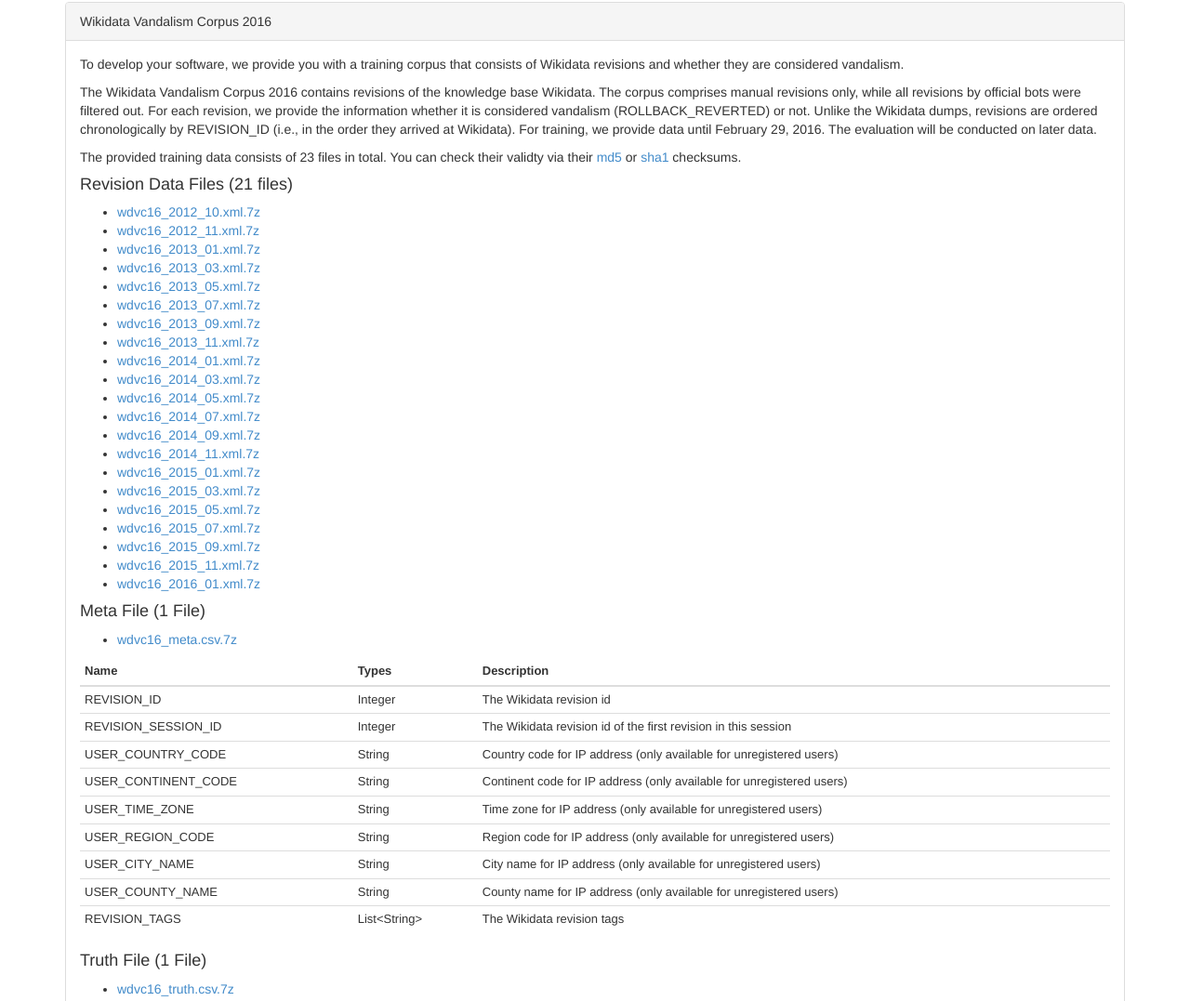
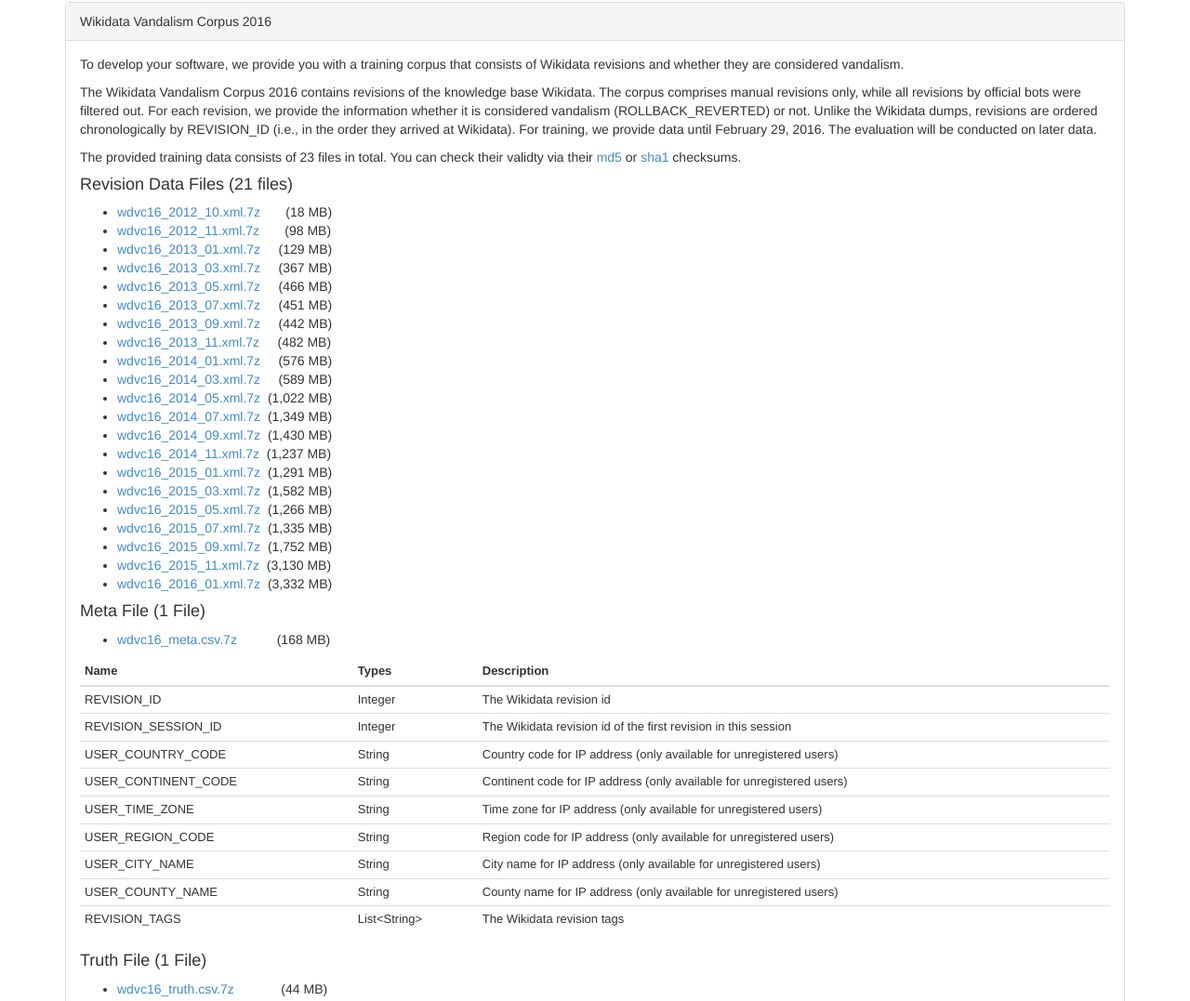
Before and after one commit to wsdm-cup-2017/wsdm-cup-2017.github.io, a website: page vandalism-detection.html in a window 1280 px wide. Shown: the part 565-1642 px from the top of the page at 93% size. Drawn offline with Linux system fonts and the light colour scheme.

Commit message:
file sizes

```diff
--- a/vandalism-detection.html
+++ b/vandalism-detection.html
@@ -94,39 +94,39 @@
       </div>
 
 
-      <div class="panel panel-default">
-      <div class="panel-heading">Wikidata Vandalism Corpus 2016</div>
+      <div class="panel panel-default" id="corpus-wdvc-16">
+        <div class="panel-heading">Wikidata Vandalism Corpus 2016</div>
         <div class="panel-body">
           <p>To develop your software, we provide you with a training corpus that consists of Wikidata revisions and whether they are considered vandalism.<p>
           <p>The Wikidata Vandalism Corpus 2016 contains revisions of the knowledge base Wikidata. The corpus comprises manual revisions only, while all revisions by official bots were filtered out. For each revision, we provide the information whether it is considered vandalism (ROLLBACK_REVERTED) or not. Unlike the Wikidata dumps, revisions are ordered chronologically by REVISION_ID (i.e., in the order they arrived at Wikidata). For training, we provide data until February 29, 2016. The evaluation will be conducted on later data.</p>
           <p>The provided training data consists of 23 files in total. You can check their validty via their <a href="http://www.uni-weimar.de/medien/webis/corpora/corpus-wdvc-16/checksums.md5">md5</a> or <a href="http://www.uni-weimar.de/medien/webis/corpora/corpus-wdvc-16/checksums.sha1">sha1</a> checksums.</p>
           <h4>Revision Data Files (21 files)</h4>
           <ul>
-            <li><a href="http://www.uni-weimar.de/medien/webis/corpora/corpus-wdvc-16/wdvc16_2012_10.xml.7z">wdvc16_2012_10.xml.7z</a></li>
-            <li><a href="http://www.uni-weimar.de/medien/webis/corpora/corpus-wdvc-16/wdvc16_2012_11.xml.7z">wdvc16_2012_11.xml.7z</a></li>
-            <li><a href="http://www.uni-weimar.de/medien/webis/corpora/corpus-wdvc-16/wdvc16_2013_01.xml.7z">wdvc16_2013_01.xml.7z</a></li>
-            <li><a href="http://www.uni-weimar.de/medien/webis/corpora/corpus-wdvc-16/wdvc16_2013_03.xml.7z">wdvc16_2013_03.xml.7z</a></li>
-            <li><a href="http://www.uni-weimar.de/medien/webis/corpora/corpus-wdvc-16/wdvc16_2013_05.xml.7z">wdvc16_2013_05.xml.7z</a></li>
-            <li><a href="http://www.uni-weimar.de/medien/webis/corpora/corpus-wdvc-16/wdvc16_2013_07.xml.7z">wdvc16_2013_07.xml.7z</a></li>
-            <li><a href="http://www.uni-weimar.de/medien/webis/corpora/corpus-wdvc-16/wdvc16_2013_09.xml.7z">wdvc16_2013_09.xml.7z</a></li>
-            <li><a href="http://www.uni-weimar.de/medien/webis/corpora/corpus-wdvc-16/wdvc16_2013_11.xml.7z">wdvc16_2013_11.xml.7z</a></li>
-            <li><a href="http://www.uni-weimar.de/medien/webis/corpora/corpus-wdvc-16/wdvc16_2014_01.xml.7z">wdvc16_2014_01.xml.7z</a></li>
-            <li><a href="http://www.uni-weimar.de/medien/webis/corpora/corpus-wdvc-16/wdvc16_2014_03.xml.7z">wdvc16_2014_03.xml.7z</a></li>
-            <li><a href="http://www.uni-weimar.de/medien/webis/corpora/corpus-wdvc-16/wdvc16_2014_05.xml.7z">wdvc16_2014_05.xml.7z</a></li>
-            <li><a href="http://www.uni-weimar.de/medien/webis/corpora/corpus-wdvc-16/wdvc16_2014_07.xml.7z">wdvc16_2014_07.xml.7z</a></li>
-            <li><a href="http://www.uni-weimar.de/medien/webis/corpora/corpus-wdvc-16/wdvc16_2014_09.xml.7z">wdvc16_2014_09.xml.7z</a></li>
-            <li><a href="http://www.uni-weimar.de/medien/webis/corpora/corpus-wdvc-16/wdvc16_2014_11.xml.7z">wdvc16_2014_11.xml.7z</a></li>
-            <li><a href="http://www.uni-weimar.de/medien/webis/corpora/corpus-wdvc-16/wdvc16_2015_01.xml.7z">wdvc16_2015_01.xml.7z</a></li>
-            <li><a href="http://www.uni-weimar.de/medien/webis/corpora/corpus-wdvc-16/wdvc16_2015_03.xml.7z">wdvc16_2015_03.xml.7z</a></li>
-            <li><a href="http://www.uni-weimar.de/medien/webis/corpora/corpus-wdvc-16/wdvc16_2015_05.xml.7z">wdvc16_2015_05.xml.7z</a></li>
-            <li><a href="http://www.uni-weimar.de/medien/webis/corpora/corpus-wdvc-16/wdvc16_2015_07.xml.7z">wdvc16_2015_07.xml.7z</a></li>
-            <li><a href="http://www.uni-weimar.de/medien/webis/corpora/corpus-wdvc-16/wdvc16_2015_09.xml.7z">wdvc16_2015_09.xml.7z</a></li>
-            <li><a href="http://www.uni-weimar.de/medien/webis/corpora/corpus-wdvc-16/wdvc16_2015_11.xml.7z">wdvc16_2015_11.xml.7z</a></li>
-            <li><a href="http://www.uni-weimar.de/medien/webis/corpora/corpus-wdvc-16/wdvc16_2016_01.xml.7z">wdvc16_2016_01.xml.7z</a></li>
+            <li><a href="http://www.uni-weimar.de/medien/webis/corpora/corpus-wdvc-16/wdvc16_2012_10.xml.7z">wdvc16_2012_10.xml.7z</a> &nbsp;&nbsp;&nbsp;&nbsp;&nbsp;&nbsp;(18 MB)</li>
+            <li><a href="http://www.uni-weimar.de/medien/webis/corpora/corpus-wdvc-16/wdvc16_2012_11.xml.7z">wdvc16_2012_11.xml.7z</a> &nbsp;&nbsp;&nbsp;&nbsp;&nbsp;&nbsp;(98 MB)</li>
+            <li><a href="http://www.uni-weimar.de/medien/webis/corpora/corpus-wdvc-16/wdvc16_2013_01.xml.7z">wdvc16_2013_01.xml.7z</a> &nbsp;&nbsp;&nbsp;&nbsp;(129 MB)</li>
+            <li><a href="http://www.uni-weimar.de/medien/webis/corpora/corpus-wdvc-16/wdvc16_2013_03.xml.7z">wdvc16_2013_03.xml.7z</a> &nbsp;&nbsp;&nbsp;&nbsp;(367 MB)</li>
+            <li><a href="http://www.uni-weimar.de/medien/webis/corpora/corpus-wdvc-16/wdvc16_2013_05.xml.7z">wdvc16_2013_05.xml.7z</a> &nbsp;&nbsp;&nbsp;&nbsp;(466 MB)</li>
+            <li><a href="http://www.uni-weimar.de/medien/webis/corpora/corpus-wdvc-16/wdvc16_2013_07.xml.7z">wdvc16_2013_07.xml.7z</a> &nbsp;&nbsp;&nbsp;&nbsp;(451 MB)</li>
+            <li><a href="http://www.uni-weimar.de/medien/webis/corpora/corpus-wdvc-16/wdvc16_2013_09.xml.7z">wdvc16_2013_09.xml.7z</a> &nbsp;&nbsp;&nbsp;&nbsp;(442 MB)</li>
+            <li><a href="http://www.uni-weimar.de/medien/webis/corpora/corpus-wdvc-16/wdvc16_2013_11.xml.7z">wdvc16_2013_11.xml.7z</a> &nbsp;&nbsp;&nbsp;&nbsp;(482 MB)</li>
+            <li><a href="http://www.uni-weimar.de/medien/webis/corpora/corpus-wdvc-16/wdvc16_2014_01.xml.7z">wdvc16_2014_01.xml.7z</a> &nbsp;&nbsp;&nbsp;&nbsp;(576 MB)</li>
+            <li><a href="http://www.uni-weimar.de/medien/webis/corpora/corpus-wdvc-16/wdvc16_2014_03.xml.7z">wdvc16_2014_03.xml.7z</a> &nbsp;&nbsp;&nbsp;&nbsp;(589 MB)</li>
+            <li><a href="http://www.uni-weimar.de/medien/webis/corpora/corpus-wdvc-16/wdvc16_2014_05.xml.7z">wdvc16_2014_05.xml.7z</a> &nbsp;(1,022 MB)</li>
+            <li><a href="http://www.uni-weimar.de/medien/webis/corpora/corpus-wdvc-16/wdvc16_2014_07.xml.7z">wdvc16_2014_07.xml.7z</a> &nbsp;(1,349 MB)</li>
+            <li><a href="http://www.uni-weimar.de/medien/webis/corpora/corpus-wdvc-16/wdvc16_2014_09.xml.7z">wdvc16_2014_09.xml.7z</a> &nbsp;(1,430 MB)</li>
+            <li><a href="http://www.uni-weimar.de/medien/webis/corpora/corpus-wdvc-16/wdvc16_2014_11.xml.7z">wdvc16_2014_11.xml.7z</a> &nbsp;(1,237 MB)</li>
+            <li><a href="http://www.uni-weimar.de/medien/webis/corpora/corpus-wdvc-16/wdvc16_2015_01.xml.7z">wdvc16_2015_01.xml.7z</a> &nbsp;(1,291 MB)</li>
+            <li><a href="http://www.uni-weimar.de/medien/webis/corpora/corpus-wdvc-16/wdvc16_2015_03.xml.7z">wdvc16_2015_03.xml.7z</a> &nbsp;(1,582 MB)</li>
+            <li><a href="http://www.uni-weimar.de/medien/webis/corpora/corpus-wdvc-16/wdvc16_2015_05.xml.7z">wdvc16_2015_05.xml.7z</a> &nbsp;(1,266 MB)</li>
+            <li><a href="http://www.uni-weimar.de/medien/webis/corpora/corpus-wdvc-16/wdvc16_2015_07.xml.7z">wdvc16_2015_07.xml.7z</a> &nbsp;(1,335 MB)</li>
+            <li><a href="http://www.uni-weimar.de/medien/webis/corpora/corpus-wdvc-16/wdvc16_2015_09.xml.7z">wdvc16_2015_09.xml.7z</a> &nbsp;(1,752 MB)</li>
+            <li><a href="http://www.uni-weimar.de/medien/webis/corpora/corpus-wdvc-16/wdvc16_2015_11.xml.7z">wdvc16_2015_11.xml.7z</a> &nbsp;(3,130 MB)</li>
+            <li><a href="http://www.uni-weimar.de/medien/webis/corpora/corpus-wdvc-16/wdvc16_2016_01.xml.7z">wdvc16_2016_01.xml.7z</a> &nbsp;(3,332 MB)</li>
           </ul>
           <h4>Meta File  (1 File)</h4>
             <ul>
-              <li><a href="http://www.uni-weimar.de/medien/webis/corpora/corpus-wdvc-16/wdvc16_meta.csv.7z">wdvc16_meta.csv.7z</a></li>
+              <li><a href="http://www.uni-weimar.de/medien/webis/corpora/corpus-wdvc-16/wdvc16_meta.csv.7z">wdvc16_meta.csv.7z</a> &nbsp;&nbsp;&nbsp;&nbsp;&nbsp;&nbsp;&nbsp;&nbsp;&nbsp;&nbsp;(168 MB)</li>
             </ul>
             <table class="table table-condensed rule"  style="font-size:small;">
               <thead>
@@ -146,7 +146,7 @@
             </table>
            <h4>Truth File (1 File)</h4>
              <ul>
-               <li><a href="http://www.uni-weimar.de/medien/webis/corpora/corpus-wdvc-16/wdvc16_truth.csv.7z">wdvc16_truth.csv.7z</a></li>
+               <li><a href="http://www.uni-weimar.de/medien/webis/corpora/corpus-wdvc-16/wdvc16_truth.csv.7z">wdvc16_truth.csv.7z</a> &nbsp;&nbsp;&nbsp;&nbsp;&nbsp;&nbsp;&nbsp;&nbsp;&nbsp;&nbsp;&nbsp;&nbsp;(44 MB)</li>
              </ul>
              <table class="table table-condensed rule"  style="font-size:small;">
                <thead>
```
